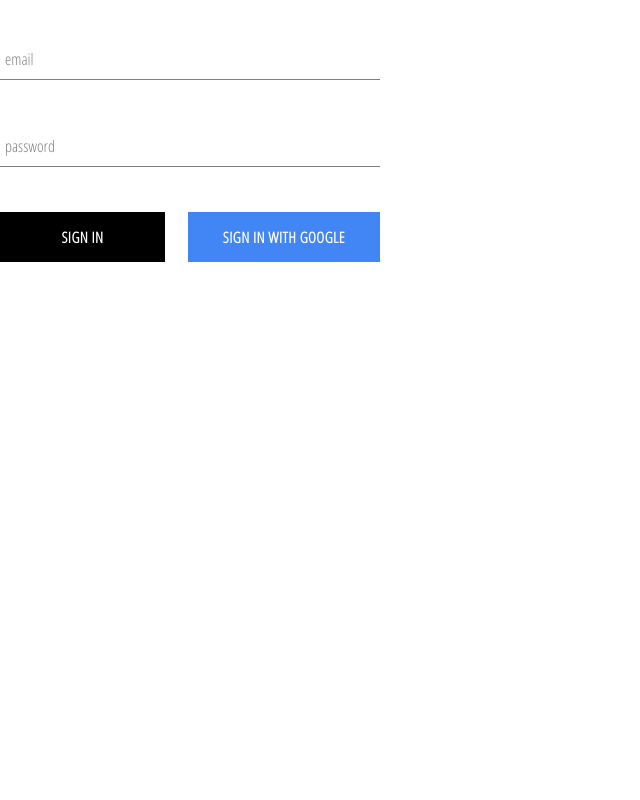
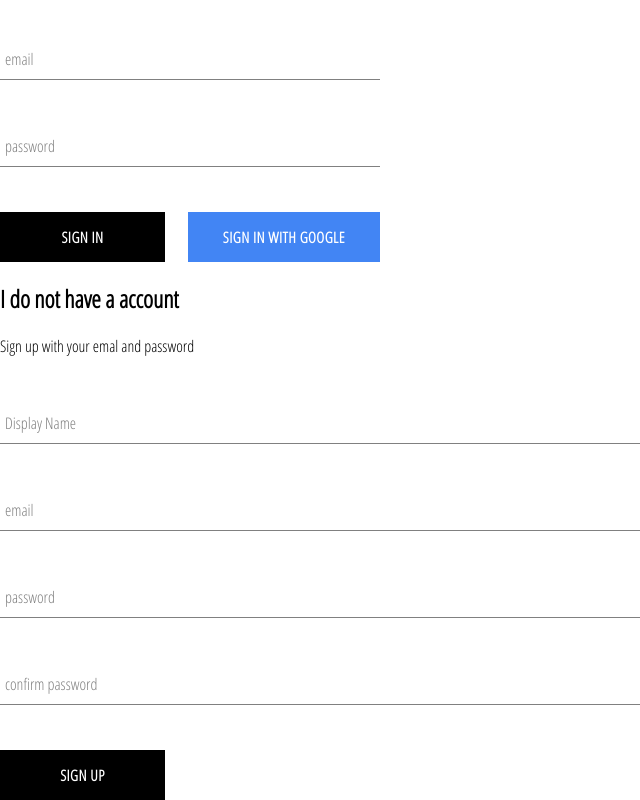
Before and after one commit to akhilpokle/crwn-clothing, a React (Create React App) app: page /signin in a window 1280 px wide. Shown: the part 197-997 px from the top of the page, without its empty margins (0-640 px from the left). Before the commit the page ends 800 px from the top, so only its background shows below. Built offline with nearby package versions, Linux system fonts and the light colour scheme; no server answers.

Commit message:
firebase login

```diff
--- a/src/App.js
+++ b/src/App.js
@@ -7,7 +7,7 @@ import HomePage from './page/homepage/homepage';
 import ShopPage from './page/shop/Shop';
 import Header from './component/header/header';
 import SignIn from './page/signin/signin';
-import {auth} from './firebase/firebase.utils';
+import {auth,createUserProfileDocument} from './firebase/firebase.utils';
 
 class App extends React.Component{
 
@@ -21,9 +21,21 @@ class App extends React.Component{
   unsubscribeFromAuth = null;
 
   componentDidMount(){
-    this.unsubscribeFromAuth = auth.onAuthStateChanged(user => {
-      this.setState({currentUser:user});
-      console.log(user);
+    this.unsubscribeFromAuth = auth.onAuthStateChanged(async userAuth => {
+      if(userAuth){
+        const userRef = await createUserProfileDocument(userAuth);
+        userRef.onSnapshot(snapshot => {
+          this.setState({
+            currentUser:{
+              id:snapshot.id,
+              ...snapshot.data()
+            }
+          })
+        });
+      }
+      else{
+        this.setState({currentUser:userAuth});
+      }
     });
   }
 
--- /dev/null
+++ b/src/component/sign-up/sign-up.js
@@ -0,0 +1,75 @@
+import React from 'react';
+
+import FormInput from '../form-input/form-input';
+import CustomButton from '../custom-button/custom-button';
+
+import {auth,createUserProfileDocument} from '../../firebase/firebase.utils';
+
+import './sign-up.styles.scss';
+
+class SignUp extends React.Component{
+    constructor(){
+        super();
+
+        this.state = {
+            displayName: '',
+            email : '',
+            password : '',
+            confirmPassword: ''
+        };
+    }
+
+    handleSubmit = async event => {
+        event.preventDefault();
+
+        const { displayName,email,password,confirmPassword} = this.state;
+
+        if(password != confirmPassword){
+            alert('passwords dont match');
+            return;
+        }
+
+        try{
+            const{user} = await auth.createUserWithEmailAndPassword(email,password);
+
+            await createUserProfileDocument(user,{displayName});
+            this.setState({
+                displayName: '',
+                email : '',
+                password : '',
+                confirmPassword: ''
+            })
+        }catch(error){
+            console.log(error);
+        }
+    }
+
+    handleChange = event => {
+        const {name,value} = event.target;
+
+        this.setState({name:value});
+    }
+
+    render(){
+        const {displayName,email,password,confirmPassword} = this.state;
+        return(
+            <div className='sing-up'>
+                <h2>I do not have a account</h2>
+                <span>Sign up with your emal and password</span>
+                <form className='sign-up-form' onSubmit = {this.handleSubmit} >
+                    <FormInput name='displayName' type='text' value={displayName} onChange = {this.handleChange} label='Display Name' required>
+                    </FormInput>
+                    <FormInput name='email' type='email' value={email} onChange = {this.handleChange} label='email' required>
+                    </FormInput>
+                    <FormInput name='password' type='password' value={password} onChange = {this.handleChange} label='password' required>
+                    </FormInput>
+                    <FormInput name='confirm password' type='password' value={confirmPassword} onChange = {this.handleChange} label='confirm password' required>
+                    </FormInput>
+                    <CustomButton type="submit">Sign Up </CustomButton>
+                </form>
+            </div>
+        )
+    }
+}
+
+export default SignUp;
--- /dev/null
+++ b/src/component/sign-up/sign-up.styles.scss
@@ -0,0 +1,9 @@
+.sign-up {
+  display: flex;
+  flex-direction: column;
+  width: 380px;
+
+  .title {
+    margin: 10px 0;
+  }
+}
--- a/src/firebase/firebase.utils.js
+++ b/src/firebase/firebase.utils.js
@@ -12,6 +12,33 @@ const config = {
     appId: "1:551379750748:web:a75c2b51b3f331d869bb99"
 };
 
+export const createUserProfileDocument = async(userAuth, additionalData) => {
+    if(userAuth){
+
+        const userRef = firestore.doc(`user/${userAuth.uid}`);
+        const snapshot = await userRef.get();
+
+        if(!snapshot.exists){
+            const {displayName,email} = userAuth;
+            const createdAt = new Date();
+            try{
+                await userRef.set({
+                    displayName,
+                    email,
+                    createdAt,
+                    ...additionalData
+                })
+            }catch(error){
+                console.log(error);
+            }
+        }
+
+        return userRef;
+    }else{
+        return;
+    }
+}
+
 firebase.initializeApp(config);
 
 export const auth = firebase.auth();
--- a/src/page/signin/signin.js
+++ b/src/page/signin/signin.js
@@ -1,10 +1,10 @@
 import React from 'react'
 import SignIn from '../../component/sign-in/sign-in';
-
+import SignUp from '../../component/sign-up/sign-up';
 import './signin.scss';
 
 const SignInandUp = () => (
-    <div classname="signin" >{console.log("ererer")} <SignIn /> </div>
+    <div classname="signin" > <SignIn />  <SignUp/> </div>
 );
 
 export default SignInandUp;
--- a/src/page/signin/signin.scss
+++ b/src/page/signin/signin.scss
@@ -0,0 +1,6 @@
+.sign-in-and-sign-up{
+    width: 850px;
+    display: flex;
+    justify-content: space-between;
+    margin: 30px auto;
+}
```
